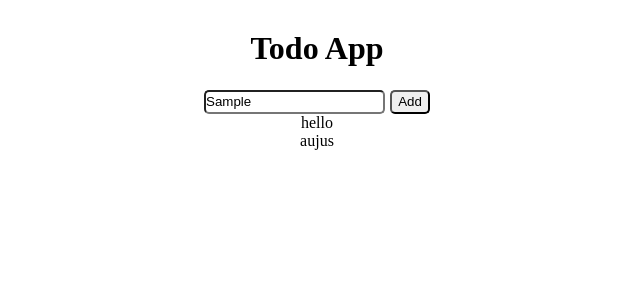
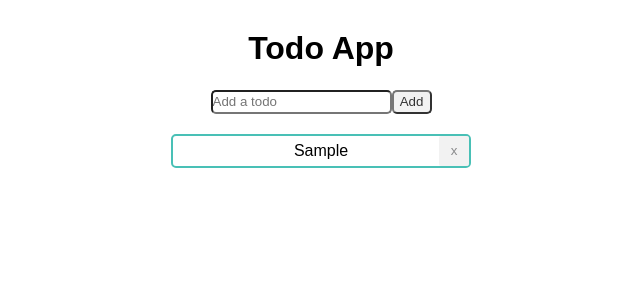
Before and after one commit to Augustin-Holguin/vuejs-apps, a Vue app in the folder todoAppV2/todo-app/: page / in a window 1280 px wide. Both pictures are taken after typing "Sample" into the empty fields and a click on the button "Add". Shown: the top 300 px of the page, without its empty margins (323-963 px from the left). Built offline with nearby package versions, Linux system fonts and the light colour scheme.

Commit message:
addTodo working

```diff
--- a/todoAppV2/todo-app/src/App.vue
+++ b/todoAppV2/todo-app/src/App.vue
@@ -18,5 +18,6 @@ export default {
  * {
    margin: 0;
    padding: 0;
+   font-family: arial;
  }
 </style>
--- a/todoAppV2/todo-app/src/components/Todo.vue
+++ b/todoAppV2/todo-app/src/components/Todo.vue
@@ -1,11 +1,16 @@
 <template>
   <div class="todoapp">
     <h1>Todo App</h1><br>
-    <input type="text" v-model="newTodo" @keyup.enter="addTodo"></input>
+    <input type="text" placeholder="Add a todo" v-model="newTodo" @keyup.enter="addTodo"></input>
     <button @click="addTodo">Add</button>
-    <ul>
-      <li v-for="i in todo">{{ i }}</li>
-    </ul>
+    <div class="todolist">
+      <ul>
+        <li v-for="i in todo">
+          {{ i }}
+          <button class="destroy" @click="destroyTodo">x</button>
+        </li>
+      </ul>
+    </div>
   </div>
 </template>
 
@@ -13,13 +18,28 @@
 export default {
   data () {
     return {
-      todo: ['hello', 'aujus'],
-      newTodo: ''
+      todo: [],
+      newTodo: '',
+      index: 0
     }
+  },
+  mounted () {
+    this.todo.forEach((newTodo) => {
+      this.newTodo.index = i
+    })
   },
   methods: {
     addTodo () {
-      console.log('Workin')
+      if (this.newTodo === '') {
+        alert('Please enter your todo')
+      } else {
+      this.todo.push(this.newTodo)
+      this.newTodo = ''
+      console.log(this.todo.length)
+      }
+    },
+    destroyTodo () {
+      this.todo.splice(this.newTodo)
     }
   }
 }
@@ -30,6 +50,10 @@ export default {
   .todoapp {
     text-align: center;
     margin-top: 30px;
+    position: absolute;
+    left: 50%;
+    margin-left: -156px;
+    box-sizing: border-box;
   }
 
   h1 {
@@ -45,7 +69,42 @@ export default {
     line-height: 20px;
     width: 40px;
     border-radius: 5px;
-    margin-left: 5px;
+    opacity: 0.8;
+  }
+
+  button:hover {
+    cursor: pointer;
+    opacity: 1;
+  }
+
+  .todolist {
+    margin-top: 20px;
+  }
+
+  .todolist li {
+    box-sizing: border-box;
+    list-style-type: none;
+    border: solid 2px #49c0b6;
+    border-radius: 5px;
+    line-height: 30px;
+    margin: 10px;
+    width: 300px;
+  }
+
+  button.destroy {
+    position: absolute;
+    right: 12px;
+    border: none;
+    border-radius: 2px;
+    height: 30px;
+    width: 30px;
+    opacity: 0.8;
+    color: #6d6e70;
+  }
+
+  button.destroy:hover {
+    opacity: 1;
+    cursor: pointer;
   }
 
 </style>
```
